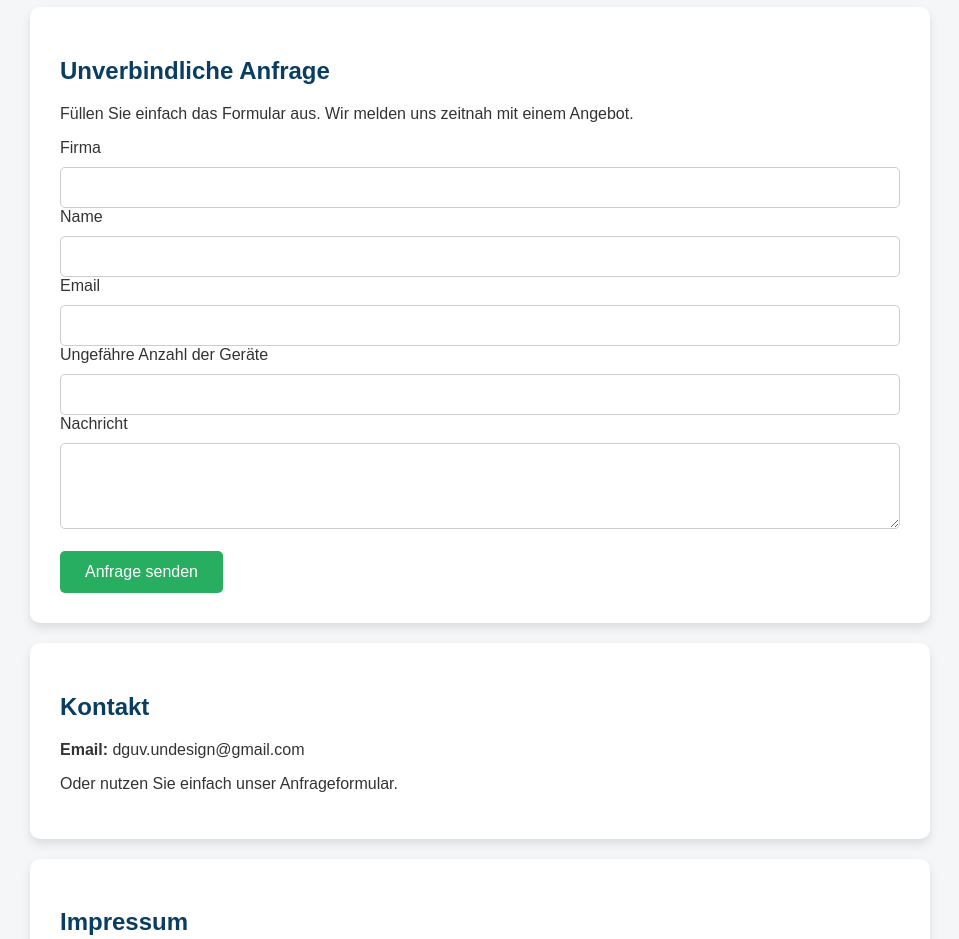
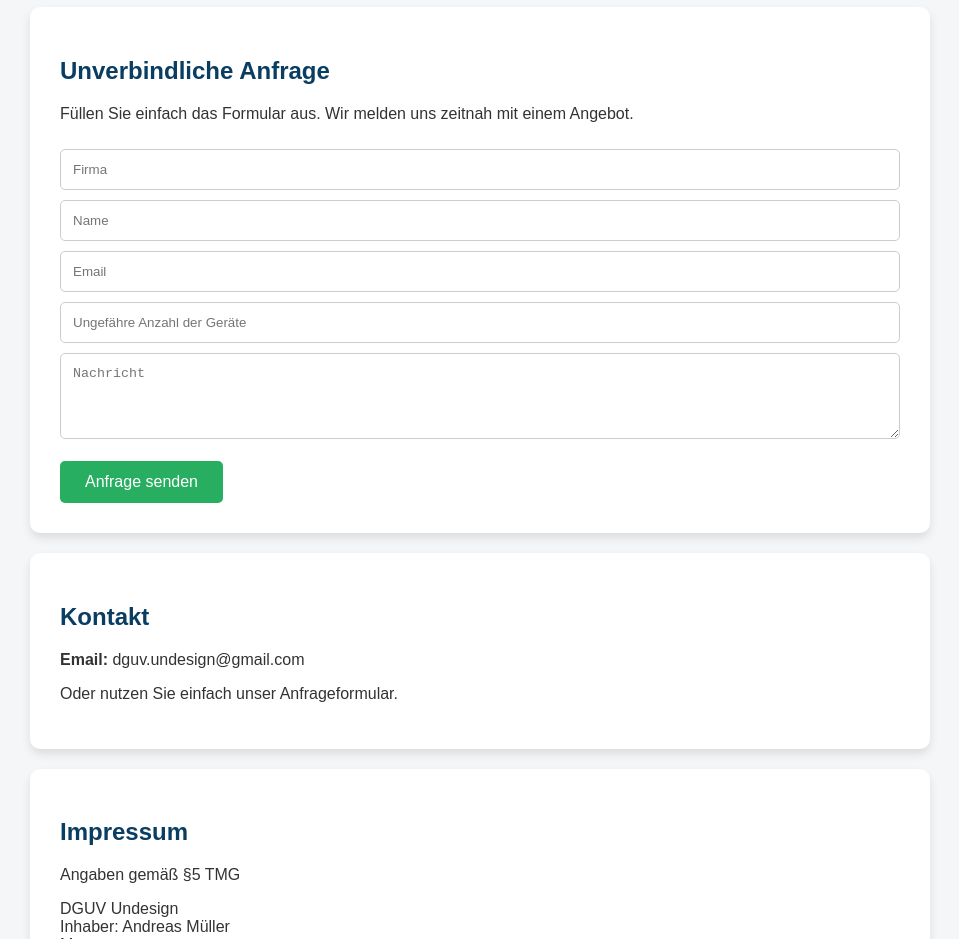
Before and after one commit to Undesign81/DGUV-V3, a plain HTML site: page index.html in a window 1280 px wide. Shown: the part 1020-1959 px from the top of the page, without its empty margins (160-1119 px from the left). Drawn offline with Linux system fonts and the light colour scheme.

Commit message:
Update index.html

```diff
--- a/index.html
+++ b/index.html
@@ -170,19 +170,21 @@ footer{
 <h2>Unverbindliche Anfrage</h2>
 <p>Füllen Sie einfach das Formular aus. Wir melden uns zeitnah mit einem Angebot.</p>
 
-<form action="mailto:dguv.undesign@gmail.com" method="post" enctype="text/plain">
-<label>Firma</label>
-<input type="text" name="firma" required>
-<label>Name</label>
-<input type="text" name="name" required>
-<label>Email</label>
-<input type="email" name="email" required>
-<label>Ungefähre Anzahl der Geräte</label>
-<input type="text" name="geraete">
-<label>Nachricht</label>
-<textarea name="nachricht" rows="4"></textarea>
-<br><br>
-<button type="submit">Anfrage senden</button>
+<form action="https://formsubmit.co/dguv.undesign@gmail.com" method="POST">
+  <input type="text" name="firma" placeholder="Firma" required>
+  <input type="text" name="name" placeholder="Name" required>
+  <input type="email" name="email" placeholder="Email" required>
+  <input type="text" name="geraete" placeholder="Ungefähre Anzahl der Geräte">
+  <textarea name="nachricht" placeholder="Nachricht" rows="4"></textarea>
+
+  <!-- Optional: Captcha deaktivieren -->
+  <input type="hidden" name="_captcha" value="false">
+
+  <!-- Optional: Erfolgsnachricht-Seite -->
+  <input type="hidden" name="_next" value="https://DEINUSERNAME.github.io/dguv-pruefung/danke.html">
+
+  <br><br>
+  <button type="submit">Anfrage senden</button>
 </form>
 </div>
 
```
